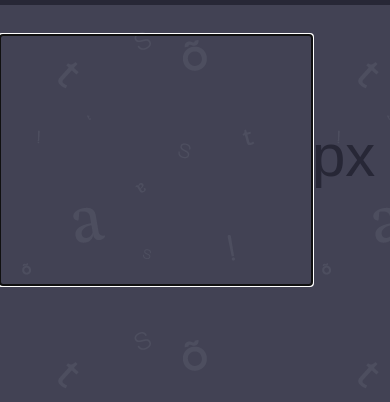
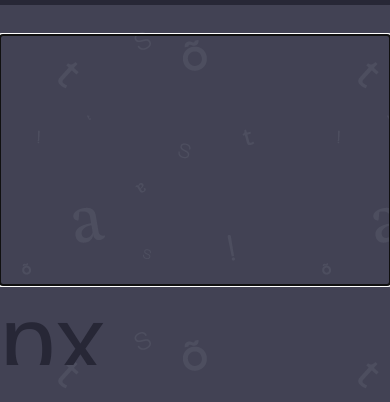
Before and after one commit to BHouwens/TypeShift, a website: page index.html in a window 390 px wide. Shown: the part 85-487 px from the top of the page. Drawn offline with nearby package versions, Linux system fonts and the light colour scheme; files that its build step writes are made by us from their sources; files whose address does not match are found by name.

Commit message:
Adjusting for smaller screens
Adjusted the input so that users can use the full screen width to input
their number on mobile devices

```diff
--- a/stylesheets/sass/layout/_forms.scss
+++ b/stylesheets/sass/layout/_forms.scss
@@ -10,38 +10,43 @@ input[type=number]{
 	background:transparent;
 	border:none;
 	color:white;
-	width:80%;
+	width:100%;
 	@extend %open-sans;
 	@extend %borderBox;
 	font-size:130px;
 	font-weight:300;
 	height:250px;
-	text-align:right;
+	text-align:left;
 	float:left;
 	display:block;
 	margin-left:0;
 	margin-top:30px;
 
 	@include breakpoint("medium"){
+		text-align:right;
 		margin-left:3%;
+		width:80%;
 	}
 }
 
 select{
-	float:left;
+	clear:both;
 	display:block;
 	border:0;
 	background:transparent;
 	-webkit-appearance:none;
-	height:300px;
-	width:17%;
-	font-size:60px !important;
+	height:80px;
+	width:100%;
 	@extend %open-sans;
 	font-weight:400 !important;
 	color:$heading-blue;
+	font-size:100px !important;
 
 	@include breakpoint("medium"){
-		font-size:100px !important;
+
 		float:right;
+		clear:none;
+		width:17%;
+		height:300px;
 	}
 }
```
